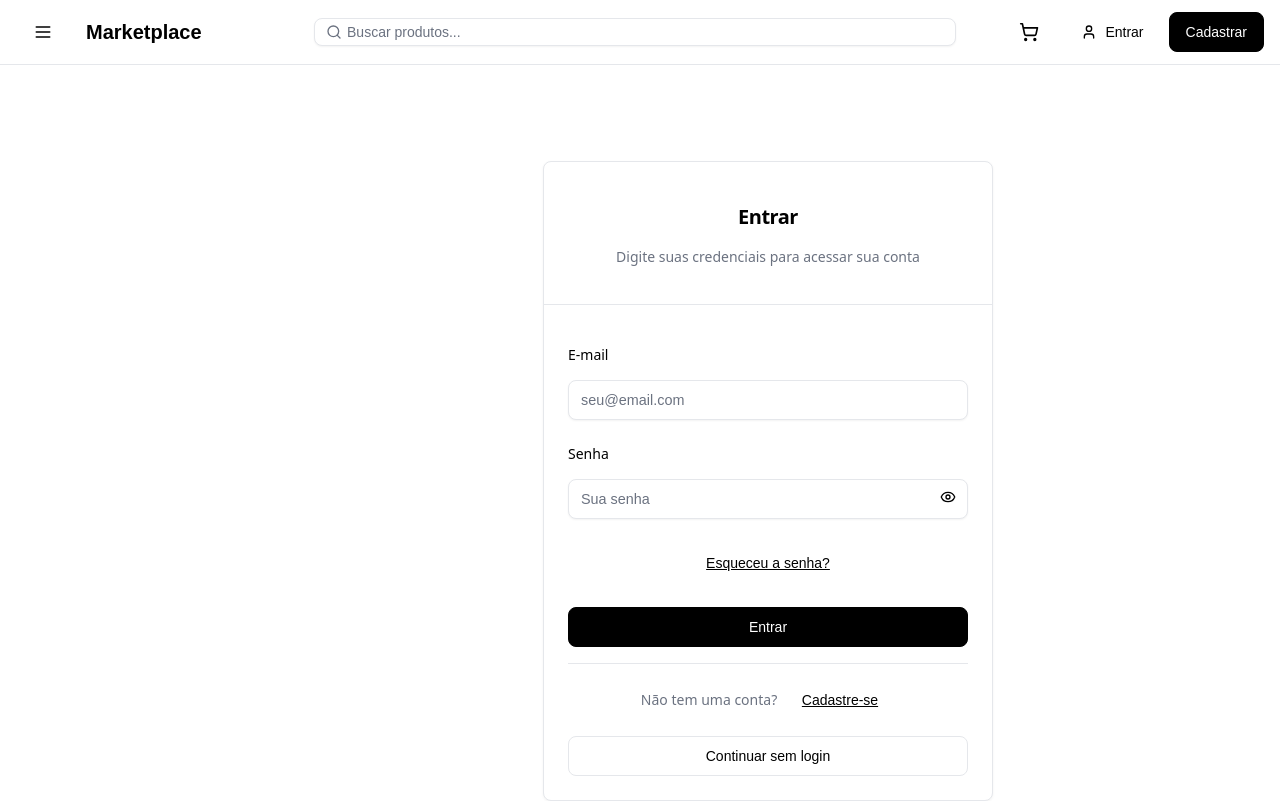
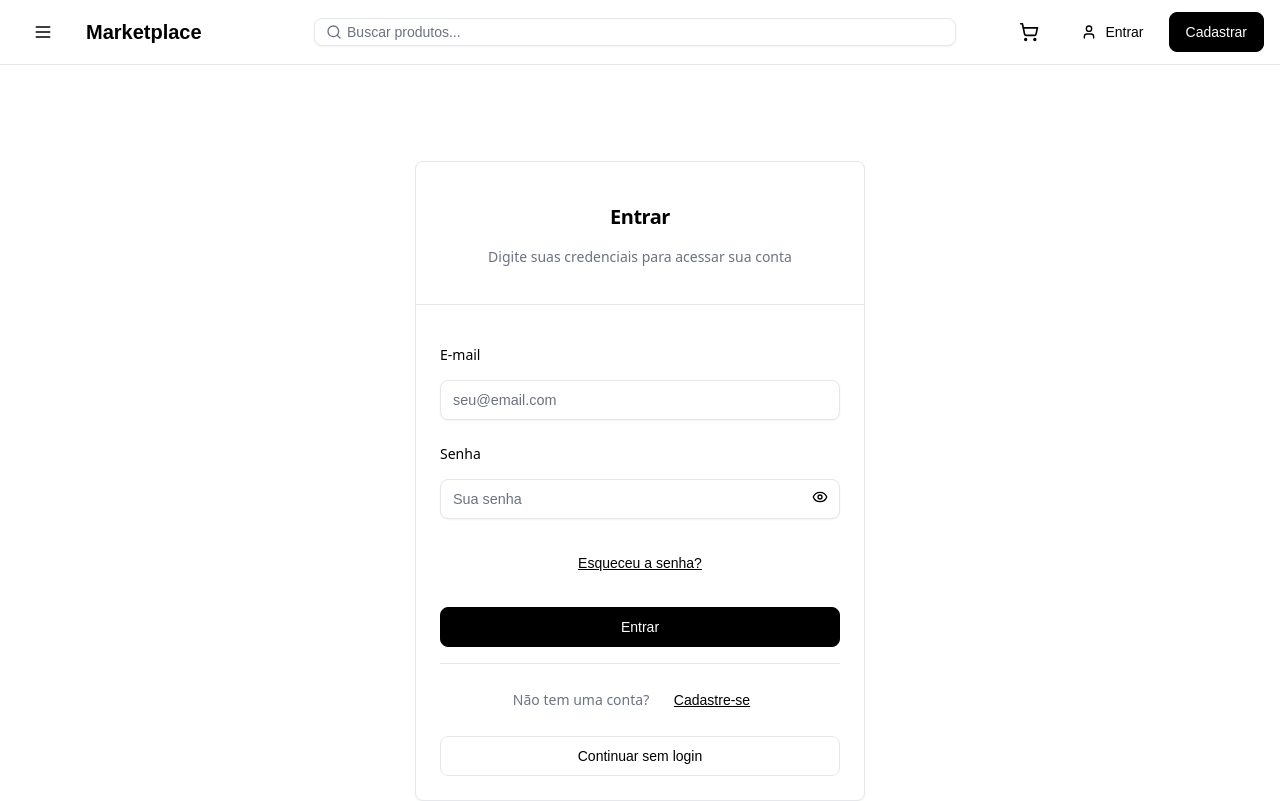
Before and after one commit to vncs-srs/T-LA43S, a React (Vite) app: page /login in a window 1280 px wide. Shown: the top 801 px of the page. Built offline with nearby package versions, Linux system fonts and the light colour scheme.

Commit message:
Centralização do container principal

```diff
--- a/src/styles/app.css
+++ b/src/styles/app.css
@@ -24,3 +24,21 @@
     margin-left: 16rem;
   }
 }
+.app-main-content {
+  flex: 1;
+  /* O padding-top (pt-6) vem do container de cada página */
+  width: 100%; /* Garante que o container ocupe a largura disponível */
+}
+
+/* Em telas grandes (lg:), adiciona margem APENAS se a sidebar estiver presente */
+@media (min-width: 1024px) {
+  /* Aplica a margem de 16rem apenas se NÃO tiver a classe 'no-sidebar' */
+  .app-main-content:not(.no-sidebar) {
+    margin-left: 16rem;
+  }
+
+  /* Se tiver a classe 'no-sidebar', remove a margem para centralizar */
+  .app-main-content.no-sidebar {
+    margin-left: 0;
+  }
+}
```
